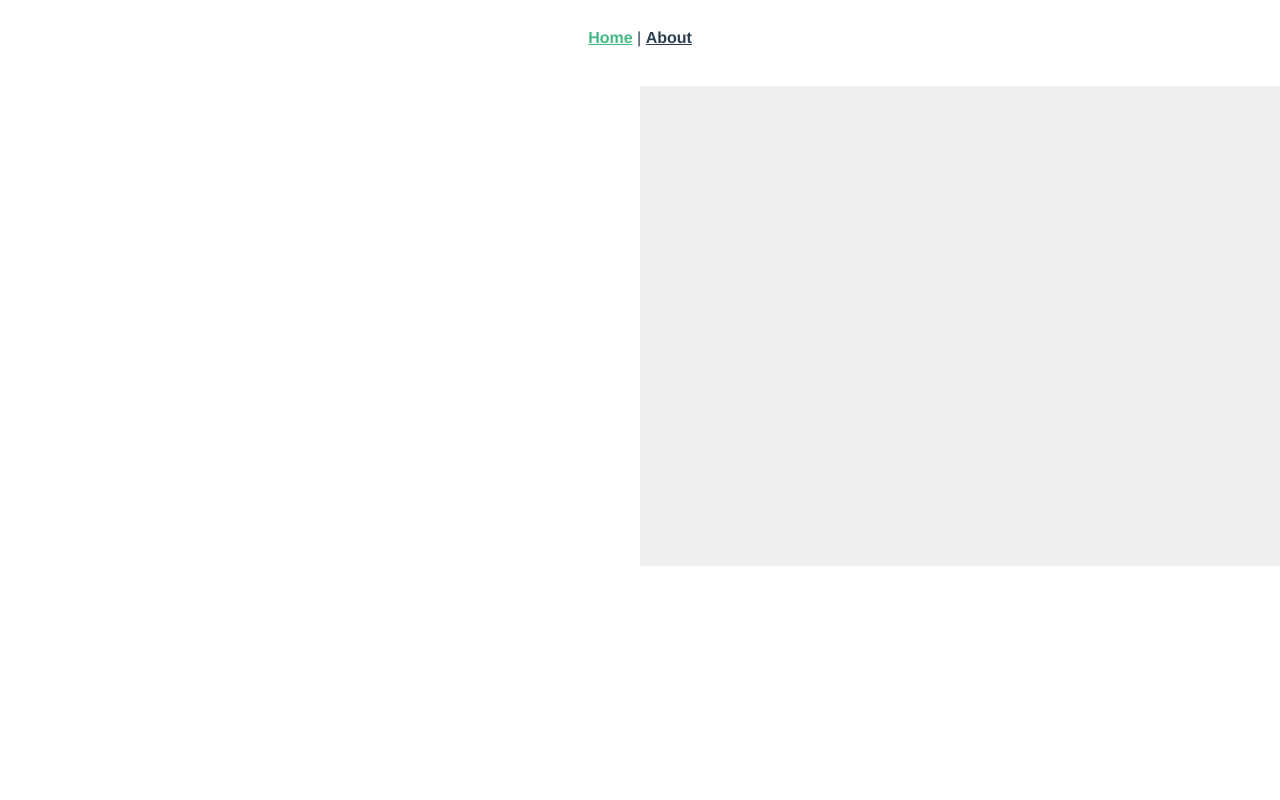
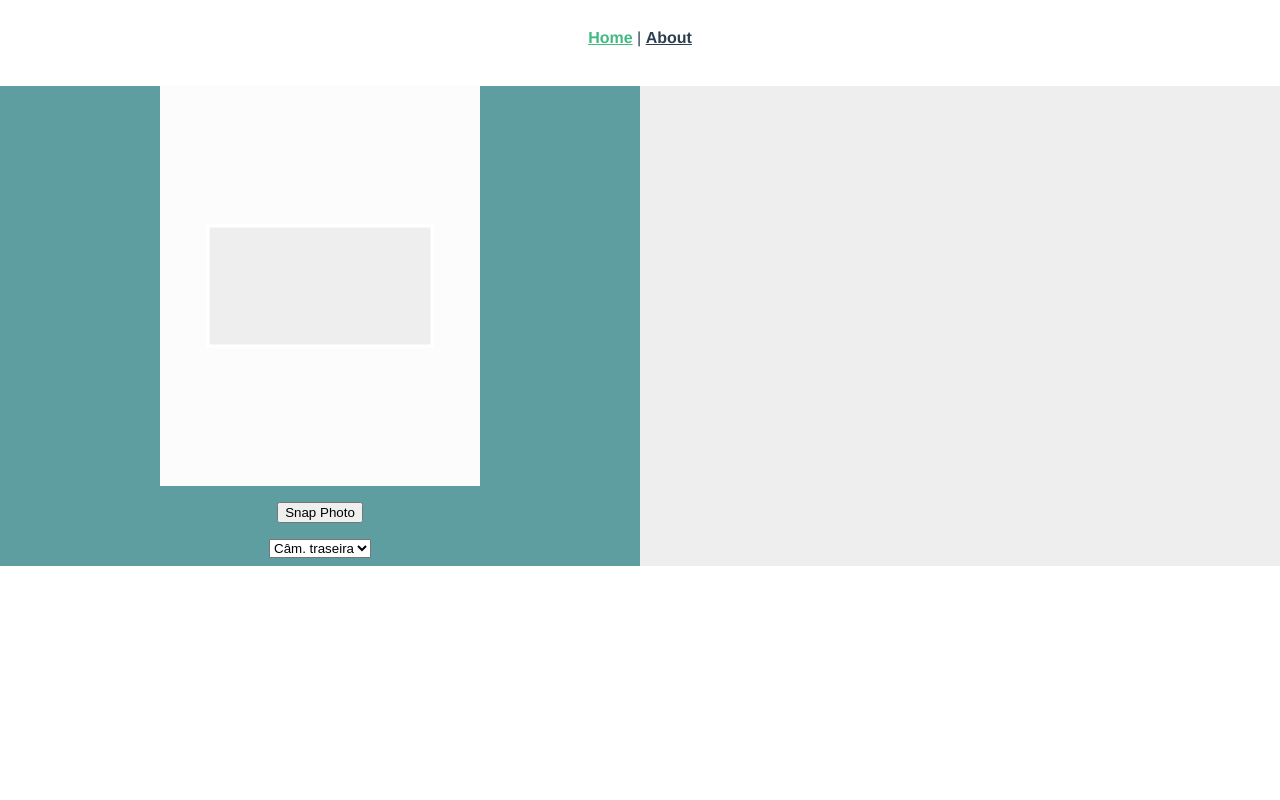
Before and after one commit to davidalves1/poc-camera-api, a Vue app: page / in a window 1280 px wide. Shown: the top 800 px of the page. Built offline with nearby package versions, Linux system fonts and the light colour scheme; no server answers.

Commit message:
Fix camera layout

```diff
--- a/src/views/Home.vue
+++ b/src/views/Home.vue
@@ -1,17 +1,11 @@
 <template>
   <div class="home">
     <div class="box">
-      <svg width="100%" height="100vh">
+      <svg id="svgLayer" width="320" height="400">
         <mask id="maskLayer">
           <rect width="100%" height="100%" fill="#fff" style="opacity: .8;"></rect>
           <!-- <text x="8%" y="55%" id="info">DAFT CREATION</text> -->
-          <rect
-            id="document-model"
-            width="70%"
-            height="30%"
-            x="15%"
-            y="35%"
-          />
+          <rect id="document-model" width="70%" height="30%" x="15%" y="35%"></rect>
         </mask>
 
         <rect id="masked" width="100%" height="100%" fill="#fff"></rect>
@@ -42,7 +36,7 @@ export default {
     currentStream: false,
     video: {},
     canvas: {},
-    image: '',
+    image: ''
   }),
   mounted() {
     this.video = this.$refs.video;
@@ -61,25 +55,26 @@ export default {
       this.setCurrentCamera();
     },
     setCurrentCamera() {
-      const {
-        selectedCamera,
-        video
-      } = this;
+      const { selectedCamera, video } = this;
 
       const options = {
         video: true,
         audio: false
-      }
+      };
 
       if (selectedCamera) {
         options.video = {
           // deviceId: { exact: selectedCamera },
-          facingMode: selectedCamera,
-        }
+          facingMode: selectedCamera
+        };
       }
 
-      if (video && navigator.mediaDevices && navigator.mediaDevices.getUserMedia) {
-        navigator.mediaDevices.getUserMedia(options).then((stream) => {
+      if (
+        video &&
+        navigator.mediaDevices &&
+        navigator.mediaDevices.getUserMedia
+      ) {
+        navigator.mediaDevices.getUserMedia(options).then(stream => {
           this.currentStream = stream;
           this.video.srcObject = stream;
           this.video.play();
@@ -87,9 +82,7 @@ export default {
       }
     },
     stopMediaTracks() {
-      const {
-        currentStream
-      } = this;
+      const { currentStream } = this;
 
       if (currentStream) {
         this.currentStream.getTracks().forEach(track => {
@@ -118,29 +111,29 @@ export default {
   width: 100%;
   margin: 10px 0;
   box-sizing: border-box;
+  background-color: cadetblue;
 }
 
 #video {
   background-color: #eee;
   width: 320px;
-    height: 480px;
+  height: 400px;
   position: absolute;
-    z-index: -1;
-
-    @media screen and (min-width: 768px) {
-      position: static;
-    }
 }
 
 #document-model {
-    fill:#000;
-    stroke:#fff;
-    stroke-width:3;
+  fill: #000;
+  stroke: #fff;
+  stroke-width: 3;
   border-radius: 3px;
 }
 
-  #masked{
-    mask:url("#maskLayer");
+#svgLayer {
+  z-index: 1;
+}
+
+#masked {
+  mask: url("#maskLayer");
 }
 
 #canvas {
```
Lines whose indentation alone changed are shown as unchanged.
